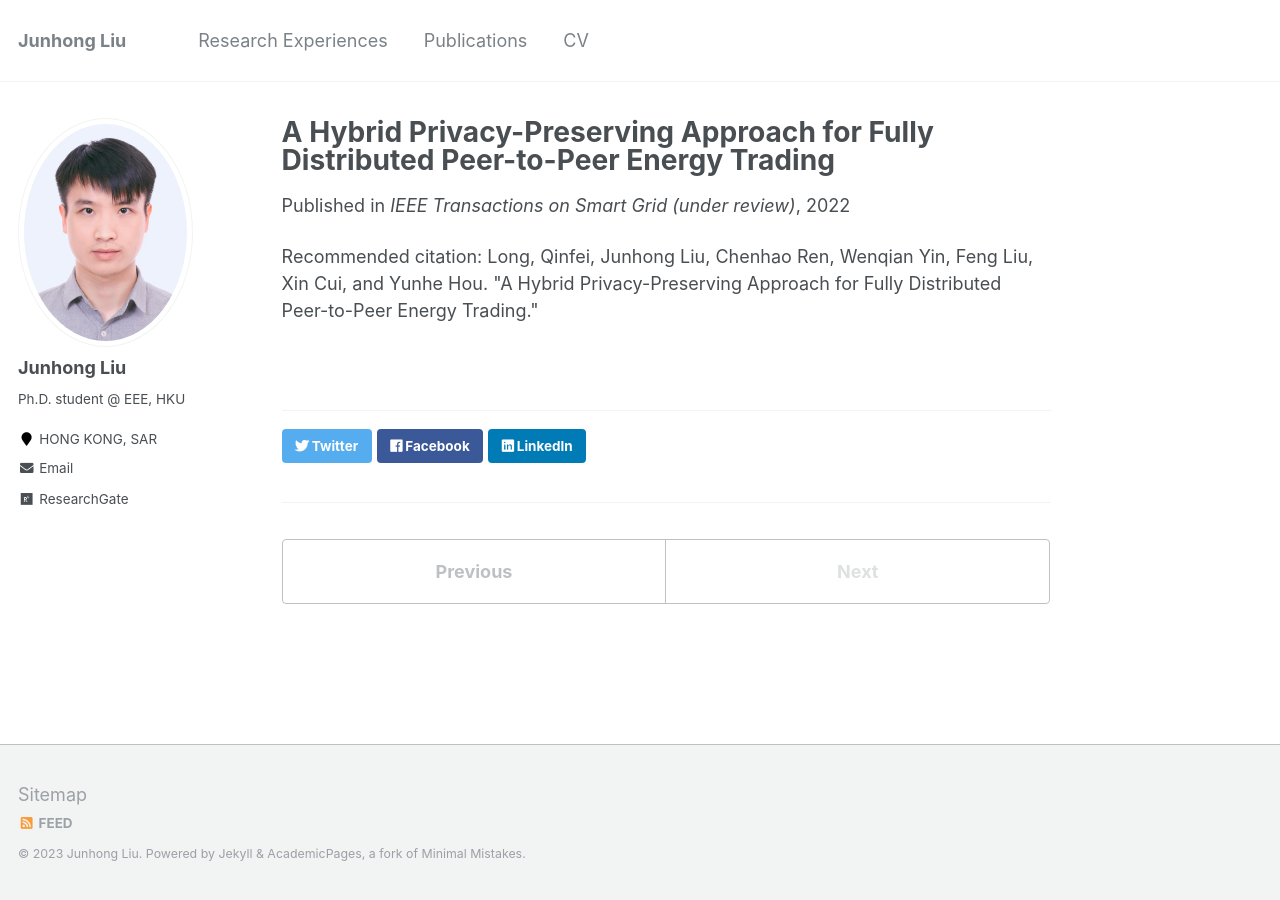
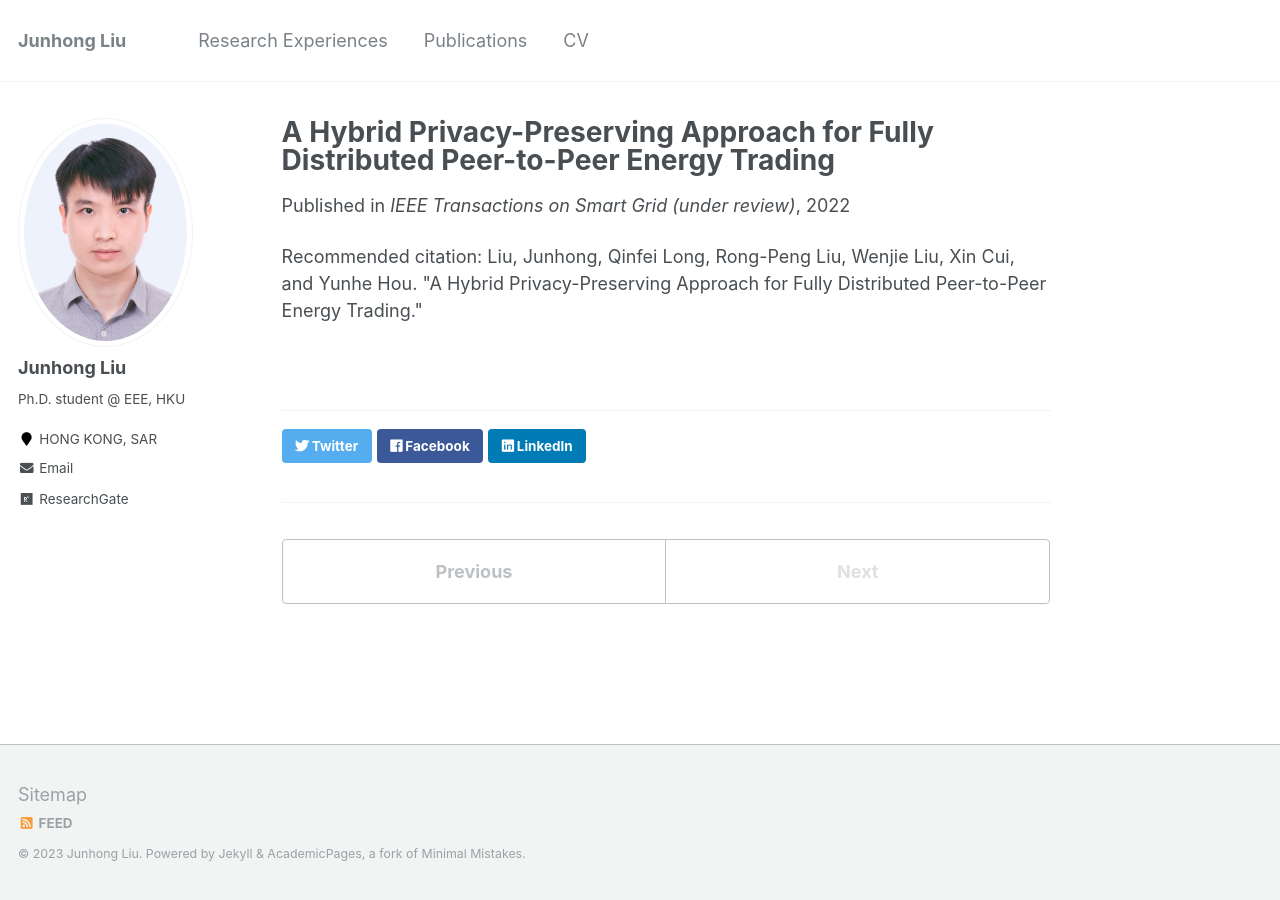
Before and after one commit to johnny-eee/online, a Jekyll site: the page built from _publications/2022-11-23-paper-title-number-5.md, in a window 1280 px wide. Built offline with Jekyll 4.4.1, drawn with Linux system fonts in a browser that asks for light colours.

Commit message:
Update 2022-11-23-paper-title-number-5.md

```diff
--- a/_publications/2022-11-23-paper-title-number-5.md
+++ b/_publications/2022-11-23-paper-title-number-5.md
@@ -7,5 +7,5 @@ privacy leakage issues arising from the fully distributed P2P energy trading, th
 date: 2022-12-01
 venue: 'IEEE Transactions on Smart Grid (under review)'
 paperurl: ' '
-citation: 'Long, Qinfei, Junhong Liu, Chenhao Ren, Wenqian Yin, Feng Liu, Xin Cui, and Yunhe Hou. "A Hybrid Privacy-Preserving Approach for Fully Distributed Peer-to-Peer Energy Trading."'
+citation: 'Liu, Junhong, Qinfei Long, Rong-Peng Liu, Wenjie Liu, Xin Cui, and Yunhe Hou. "A Hybrid Privacy-Preserving Approach for Fully Distributed Peer-to-Peer Energy Trading."'
 ---
```
